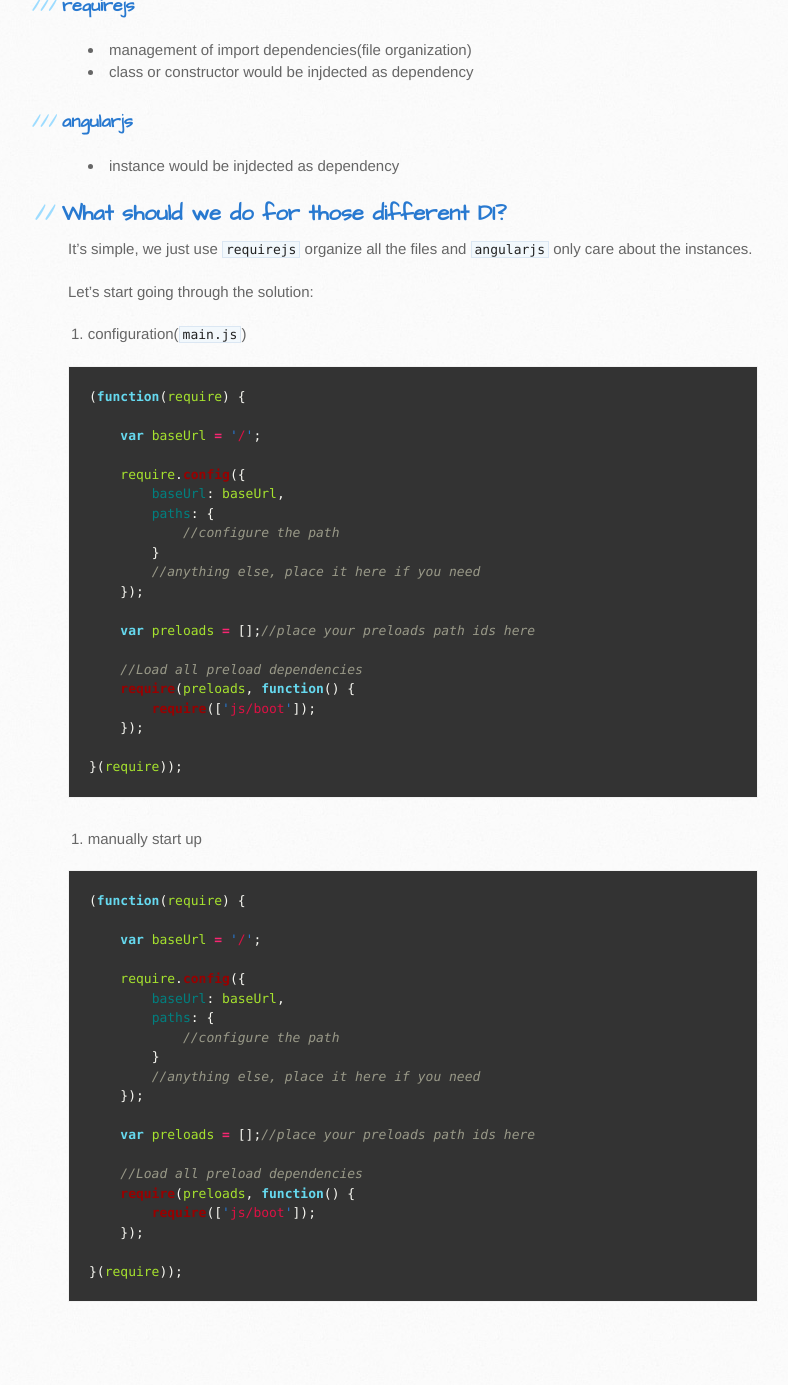
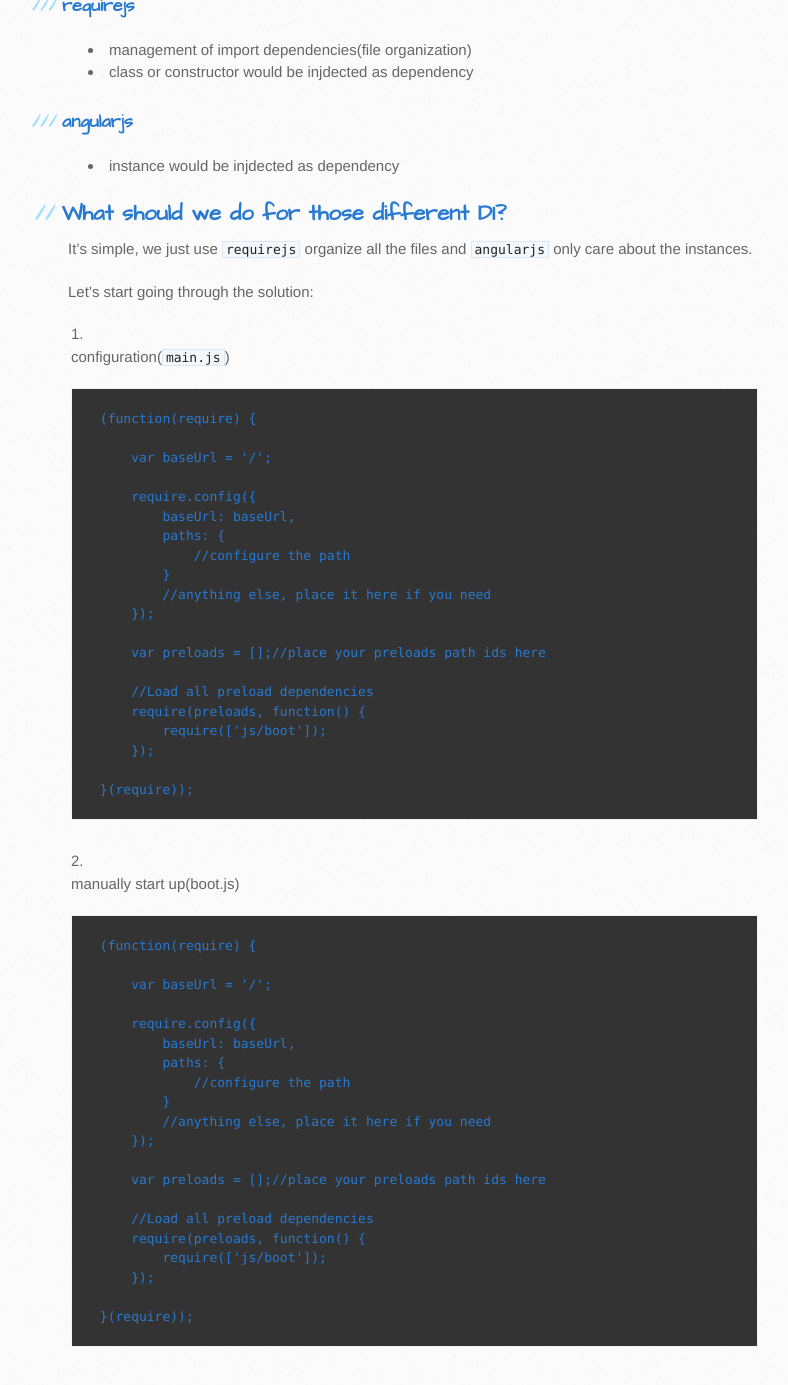
Before and after one commit to leftstick/angularjs-amd-skeleton, a Jekyll site: the page built from index.md, in a window 1280 px wide and 1400 px high, scrolled down 1412 px. Shown: the top 1385 px of the window, without its empty margins (102-890 px from the left). Built offline with Jekyll 4.4.1, drawn with Linux system fonts in a browser that asks for light colours; Markdown is read by kramdown in place of the engine named in the settings; before the commit the page ends 2767 px from its top, so only the background shows below that.

````diff
--- a/_config.yml
+++ b/_config.yml
@@ -10,7 +10,7 @@ github_username:  leftstick
 git_repository: https://github.com/leftstick/angularjs-requirejs-skeleton
 
 # Build settings
-markdown: kramdown
+markdown: redcarpet
 kramdown:
   input: GFM
   auto_id_stripping: true
--- a/index.md
+++ b/index.md
@@ -55,50 +55,49 @@ Let's start going through the solution:
 
 1. configuration(`main.js`)
 
-{% highlight JavaScript %}
-(function(require) {
+    ```JavaScript
+    (function(require) {
 
-    var baseUrl = '/';
+        var baseUrl = '/';
 
-    require.config({
-        baseUrl: baseUrl,
-        paths: {
-            //configure the path
-        }
-        //anything else, place it here if you need
-    });
+        require.config({
+            baseUrl: baseUrl,
+            paths: {
+                //configure the path
+            }
+            //anything else, place it here if you need
+        });
 
-    var preloads = [];//place your preloads path ids here
+        var preloads = [];//place your preloads path ids here
 
-    //Load all preload dependencies
-    require(preloads, function() {
-        require(['js/boot']);
-    });
+        //Load all preload dependencies
+        require(preloads, function() {
+            require(['js/boot']);
+        });
 
-}(require));
-{% endhighlight %}
+    }(require));
+    ```
+2. manually start up(boot.js)
 
-2. manually start up
+    ```JavaScript
+    (function(require) {
 
-{% highlight JavaScript %}
-(function(require) {
+        var baseUrl = '/';
 
-    var baseUrl = '/';
+        require.config({
+            baseUrl: baseUrl,
+            paths: {
+                //configure the path
+            }
+            //anything else, place it here if you need
+        });
 
-    require.config({
-        baseUrl: baseUrl,
-        paths: {
-            //configure the path
-        }
-        //anything else, place it here if you need
-    });
+        var preloads = [];//place your preloads path ids here
 
-    var preloads = [];//place your preloads path ids here
+        //Load all preload dependencies
+        require(preloads, function() {
+            require(['js/boot']);
+        });
 
-    //Load all preload dependencies
-    require(preloads, function() {
-        require(['js/boot']);
-    });
-
-}(require));
-{% endhighlight %}
+    }(require));
+    ```
````
